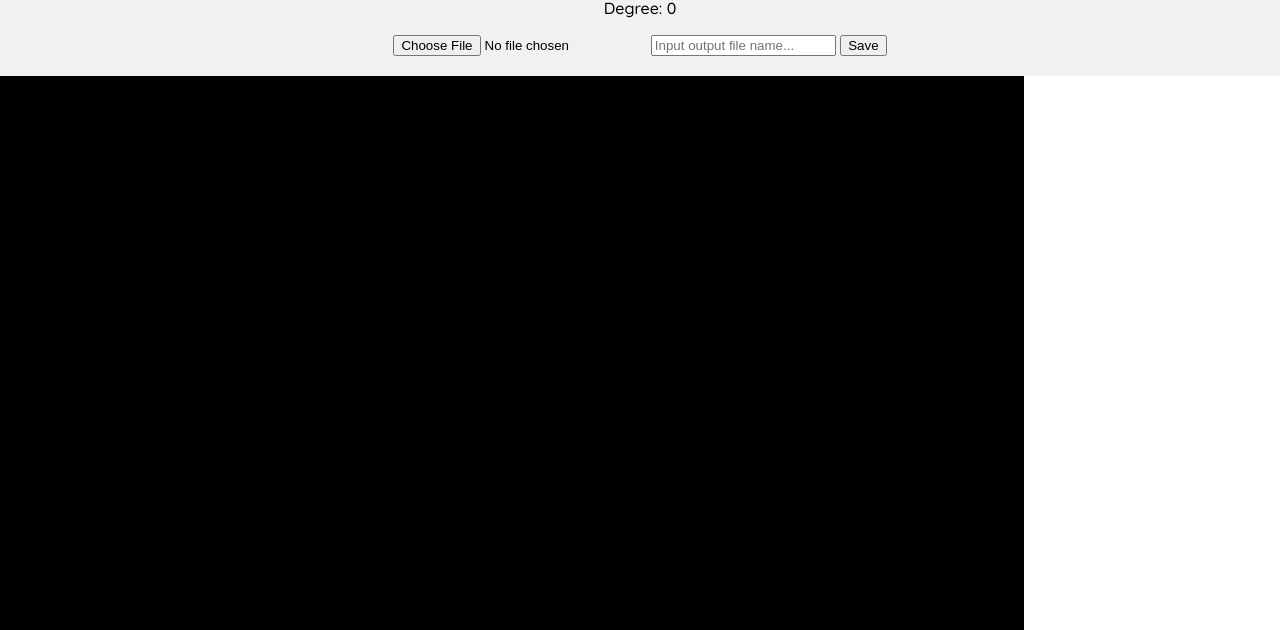
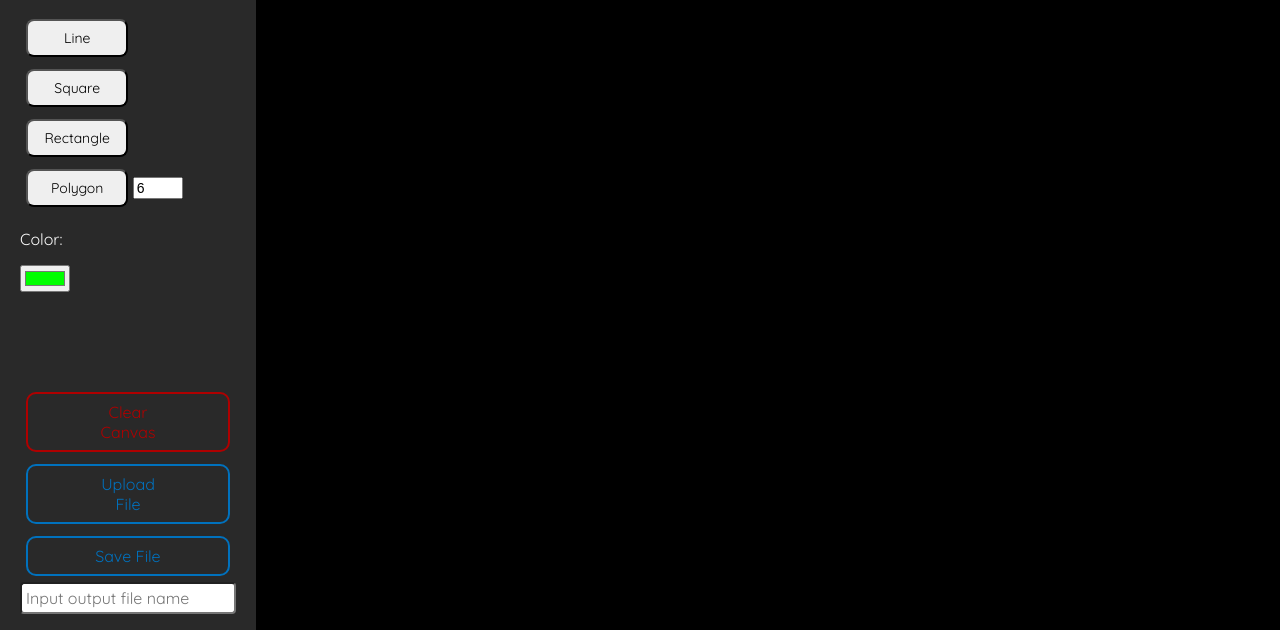
Before and after one commit to gilanglahat22/IF3260-WebGL-CAD, a plain HTML site: page src/_index.html in a window 1280 px wide. Shown: the part 170-800 px from the top of the page. Drawn offline with Linux system fonts and the light colour scheme.

Commit message:
chore: update css

```diff
--- a/src/_index.html
+++ b/src/_index.html
@@ -6,7 +6,12 @@
         <title>WebGL CAD</title>
 
         <script src = "app/_main.js" type = "module" defer></script>
+
+        <link rel="preconnect" href="https://fonts.googleapis.com">
+        <link rel="preconnect" href="https://fonts.gstatic.com" crossorigin>
+        <link href="https://fonts.googleapis.com/css2?family=Quicksand:wght@400;500;600&display=swap" rel="stylesheet">
         <link href = "styles.css" rel = "stylesheet"></link>
+
     </head>
 
     <body>
@@ -14,25 +19,38 @@
             <div class = "flex-item-left">
                 <h1>(Yet Another) WebGL CAD App</h1>
                 <div class = "flex-column">
-                    <button id = "clear-canvas">Clear Canvas</button>
-                    <button id = "line-button">Line</button>
-                    <button id = "square-button">Square</button>
-                    <button id = "rectangle-button">Rectangle</button>
+                    <div class = "button-group">
+                        <button id = "line-button" class = "button-elmt">Line</button>
+                        <button id = "square-button" class = "button-elmt">Square</button>
+                        <button id = "rectangle-button"class = "button-elmt">Rectangle</button>
+                        <div class = "button-elmt">
                             <button id = "polygon-button">Polygon</button>
-                    <input id = "polygon-vertices" type = "number" required placeholder = "Input vertices number..." min = 3 value = 6>
-                    <input type = "color" id = "color-picker" value = #00FF00>
+                            <input id = "polygon-vertices" class = "polygon-vertices" type = "number" required placeholder = "Input vertices number..." min = 3 value = 6>
                         </div>
 
 
-                <div>
+                    </div>
+
+                    <div class = "button-elmt">
+                        <p>Color:</p>
+                        <input type = "color" id = "color-picker" class = "button-elmt" value = #00FF00>
+                    </div>
+
+                    <div id = "range-slider">
                         <div>0<input type="range" min="0" max="360" value="0" class="slider" id="rotate" onchange="rangevalue.value=value">360</div>
                         <p>Degree: <output id="rangevalue">0</output></p>
                     </div>
 
-                <div>
+                    <div class = "bottom-div">
+                        <button id = "clear-canvas">Clear Canvas</button>
+                        <label class = "file-button">
                             <input type = "file" id = "load-file">
-                    <input type = "text" id = "filename" placeholder = "Input output file name..." value = "" required>
-                    <button id = "save-button">Save</button>
+                            Upload File
+                        </label>
+
+                        <button id = "save-button" class = "file-button" >Save File</button>
+                        <input type = "text" id = "filename" value = "" placeholder = "Input output file name" required>
+                    </div>
                 </div>
             </div>
 
--- a/src/app/_main.js
+++ b/src/app/_main.js
@@ -42,13 +42,6 @@ gl.canvas.height = 0.8 * window.innerWidth
 
 if (!!!gl) {
     alert("Unable to start program; is WebGL supported in your browser?");
-}
-
-const methodMap = {
-    "LINE": gl.LINES,
-    "POLY": gl.TRIANGLE_FAN,
-    "RECT": gl.TRIANGLE_FAN,
-    "SQUARE": gl.TRIANGLE_FAN
 }
 
 const shaderProgram = initShaders(gl, vertexShaderSource, fragmentShaderSource);
@@ -327,7 +320,7 @@ const selectObject = (x, y) => {
         selectedObject.rotate(angle);
         renderAllObjects();
     }
-
+    document.getElementById("range-slider").style.visibility = "visible"
     let rotateSlider = document.getElementById("rotate");
     rotateSlider.addEventListener("input", rotateObject);
 
@@ -344,6 +337,7 @@ const selectObject = (x, y) => {
             gl_canvas.removeEventListener("click", remove);
             gl_canvas.removeEventListener("contextmenu", remove);
             rotateSlider.removeEventListener("input", rotateObject);
+            document.getElementById("range-slider").style.visibility = "hidden"
             renderAllObjects();
         }
     }
--- a/src/app/utils/draw_utils.js
+++ b/src/app/utils/draw_utils.js
@@ -59,6 +59,7 @@ export const drawObject = (gl, programInfo, vertices, mode, vertexCount) => {
         positions = vertices.position;
         colors = vertices.color;
     }
+
     gl.canvas.width = 0.8 * window.innerWidth
     gl.canvas.height = 0.8 * window.innerWidth
 
--- a/src/styles.css
+++ b/src/styles.css
@@ -7,19 +7,24 @@
 html, body {
     margin: 0;
     height: 100%;
-    overflow: hidden
+    overflow: hidden;
+    font-family: "Quicksand";
+    color: white;
+}
+
+.flex-column {
+    display: flex;
+    flex-direction: column;
+    flex: 1
 }
 
 .flex-container {
     display: flex;
-    flex-wrap: wrap;
-    font-size: '24sp';
-    text-align: center;
-    font-family: 'Quicksand';
+    flex-direction: row;
 }
 
 .flex-item-left {
-    background-color: #f1f1f1;
+    background-color: #292929;
     flex: 20%;
     padding: 20px;
 }
@@ -28,3 +33,78 @@ html, body {
     background-color: #525252;
     display: block;
 }
+
+.button-group {
+    display: flex;
+    flex-direction: column;
+}
+
+.button-group .button-elmt {
+    display: block;
+    margin: 6px;
+}
+
+.button-group button{
+    font-family: 'Quicksand';
+    padding: 8px;
+    border-radius: 8px;
+    font-size: 14px;
+    width: 8vw;
+}
+
+.bottom-div{
+    display: flex;
+    flex-direction: column;
+}
+
+input[type='number']{
+    width: 50px;
+    font-size: 14px;
+}
+
+#clear-canvas {
+    text-align: center;
+    border-radius: 10px;
+    border: 2px solid rgb(175, 0, 0);
+    color: rgb(175, 0, 0);
+    background-color: rgba(100, 100, 100, 0.0);
+    padding: 8px 5vw;
+    font-size: 16px;
+    font-family: 'Quicksand';
+    margin: 6px;
+    display: block;
+}
+
+.file-button {
+    text-align: center;
+    border-radius: 10px;
+    border: 2px solid rgb(0, 113, 189);
+    color:rgb(0, 113, 189);
+    background-color: rgba(100, 100, 100, 0.0);
+    padding: 8px 5vw;
+    font-size: 16px;
+    font-family: 'Quicksand';
+    margin: 6px;
+    display: block;
+}
+
+#range-slider {
+    visibility: hidden;
+    padding-top: 20px;
+}
+
+#rotate{
+    margin-bottom: 0px;
+}
+
+
+input[type="file"] {
+    display: none;
+}
+
+#filename {
+    font-size: 16px;
+    font-family: 'Quicksand';
+    border-radius: 4px;
+    padding: 4px;
+}
```
Lines whose indentation alone changed are shown as unchanged.
